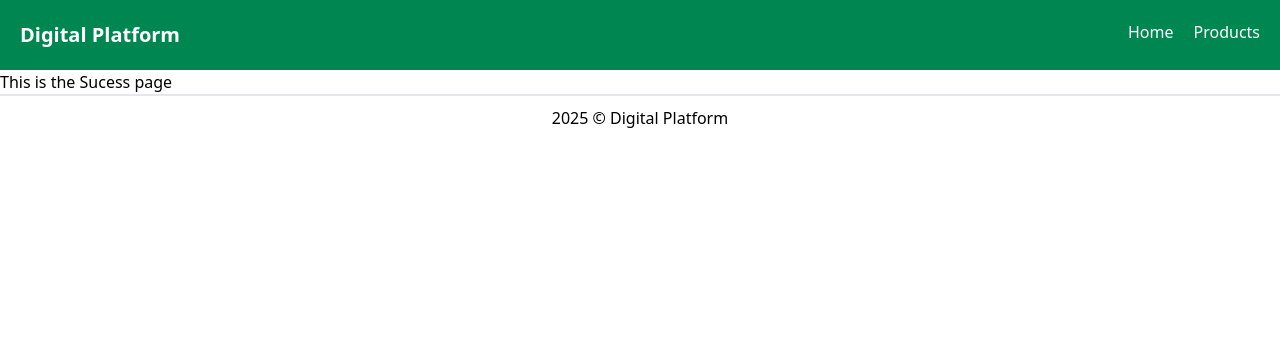
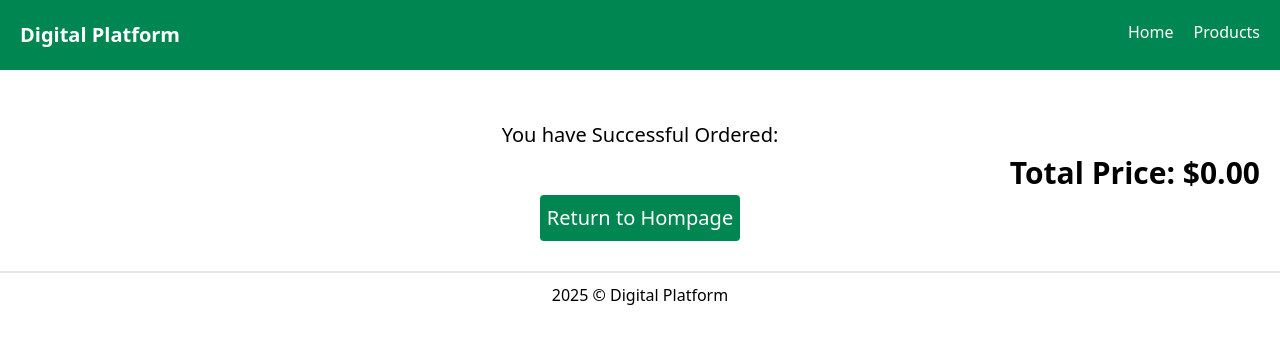
Before and after one commit to Eazicode/digital-products-platform, a React (Vite) app: page /success in a window 1280 px wide. Shown: the top 344 px of the page. Built offline with nearby package versions, Linux system fonts and the light colour scheme.

Commit message:
Done with the 5 pages website

```diff
--- a/src/components/Navbar.jsx
+++ b/src/components/Navbar.jsx
@@ -14,6 +14,10 @@ const Navbar = () => {
           <li>
             <Link to="/products">Products</Link>
           </li>
+
+          {/* <li>
+            <Link to='/order'>Check Cart </Link>
+          </li> */}
         </ul>
       </div>
     </>
--- a/src/pages/OrderForm.jsx
+++ b/src/pages/OrderForm.jsx
@@ -90,7 +90,10 @@ const OrderForm = () => {
           Total Price: {`$${totalCartPrice.toFixed(2)}`}
         </p>
         <button
-          onClick={() => navigate('/success')}
+          disabled={cartItems.length === 0}
+          onClick={() => (
+            navigate("/success")
+          )}
           className=" cursor-pointer text-[30px] px-[12px] py-[8px] bg-[#008751] hover:bg-[#008769] text-white rounded-[12px] font-medium"
         >
           Place Order
--- a/src/pages/Success.jsx
+++ b/src/pages/Success.jsx
@@ -1,7 +1,68 @@
+import { useState, useEffect } from "react";
+import { useNavigate } from "react-router-dom";
+
 const Success = () => {
+  const [cartItems, setCartItems] = useState([]);
+  const navigate = useNavigate();
+
+  const loadCartItems = () => {
+    const cartProducts = localStorage.getItem("cart")
+      ? JSON.parse(localStorage.getItem("cart"))
+      : [];
+
+    setCartItems(cartProducts);
+    console.log(cartProducts);
+  };
+
+  useEffect(() => {
+    loadCartItems();
+  }, []);
+
+  const totalCartPrice = cartItems.reduce(
+    (total, item) => total + (item.quantity * item.price || 0),
+    0
+  );
   return (
     <>
-      <p>This is the Sucess page</p>
+      <div className="flex justify-center text-[20px] mt-[50px]">
+        You have Successful Ordered:
+      </div>
+
+      {cartItems.map((item, i) => (
+        <div key={i} className="mb-[10px]">
+          <div className="my-[10px] px-[30px] flex gap-10">
+            <img className="w-[130px] rounded-[8px]" src={item.image} alt="" />
+
+            <div className="mt-[20px]">
+              <p className="text-[17px] font-medium">{item.name}</p>
+              <p>quantity: {item.quantity}</p>
+
+              <div className="flex items-center gap-5">
+                <p className="text-[14px] font-medium ">{`$${
+                  item.quantity * item.price
+                }.00`}</p>
+              </div>
+            </div>
+          </div>
+          <div className=" w-full border-[0.1px] border-gray-200"></div>
+        </div>
+      ))}
+      <p className="text-right me-5 text-[30px] font-bold">
+        Total Price: {`$${totalCartPrice.toFixed(2)}`}
+      </p>
+
+      <div className="text-[20px] cursor-pointer mx-auto bg-[#008751] hover:bg-[#008769] w-[200px] text-white mb-[30px] py-[8px] rounded-[4px]">
+        <button
+          className="w-full cursor-pointer"
+          onClick={() => (
+            setCartItems([]),
+            localStorage.setItem("cart", JSON.stringify([])),
+            navigate("/")
+          )}
+        >
+          Return to Hompage
+        </button>
+      </div>
     </>
   );
 };
```
